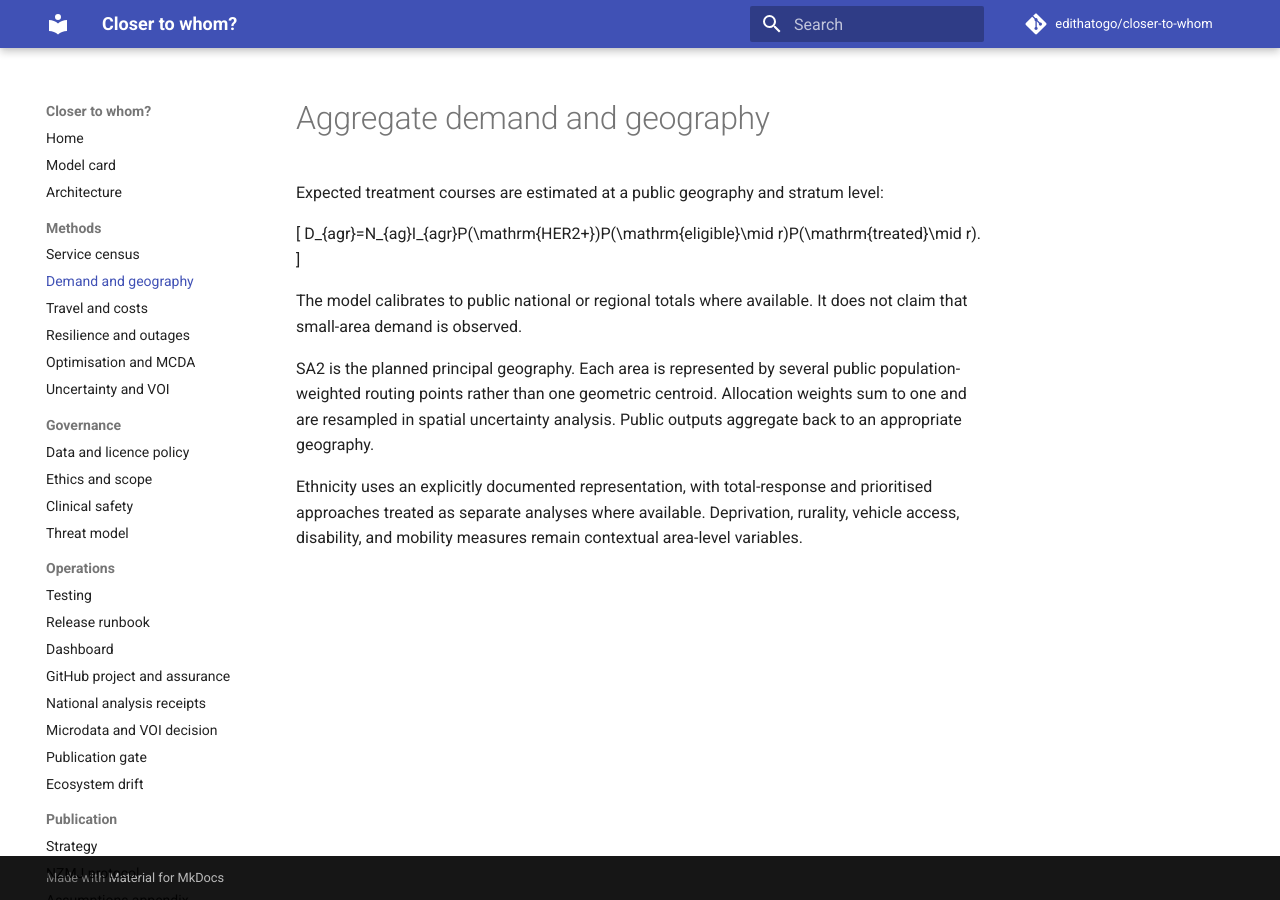
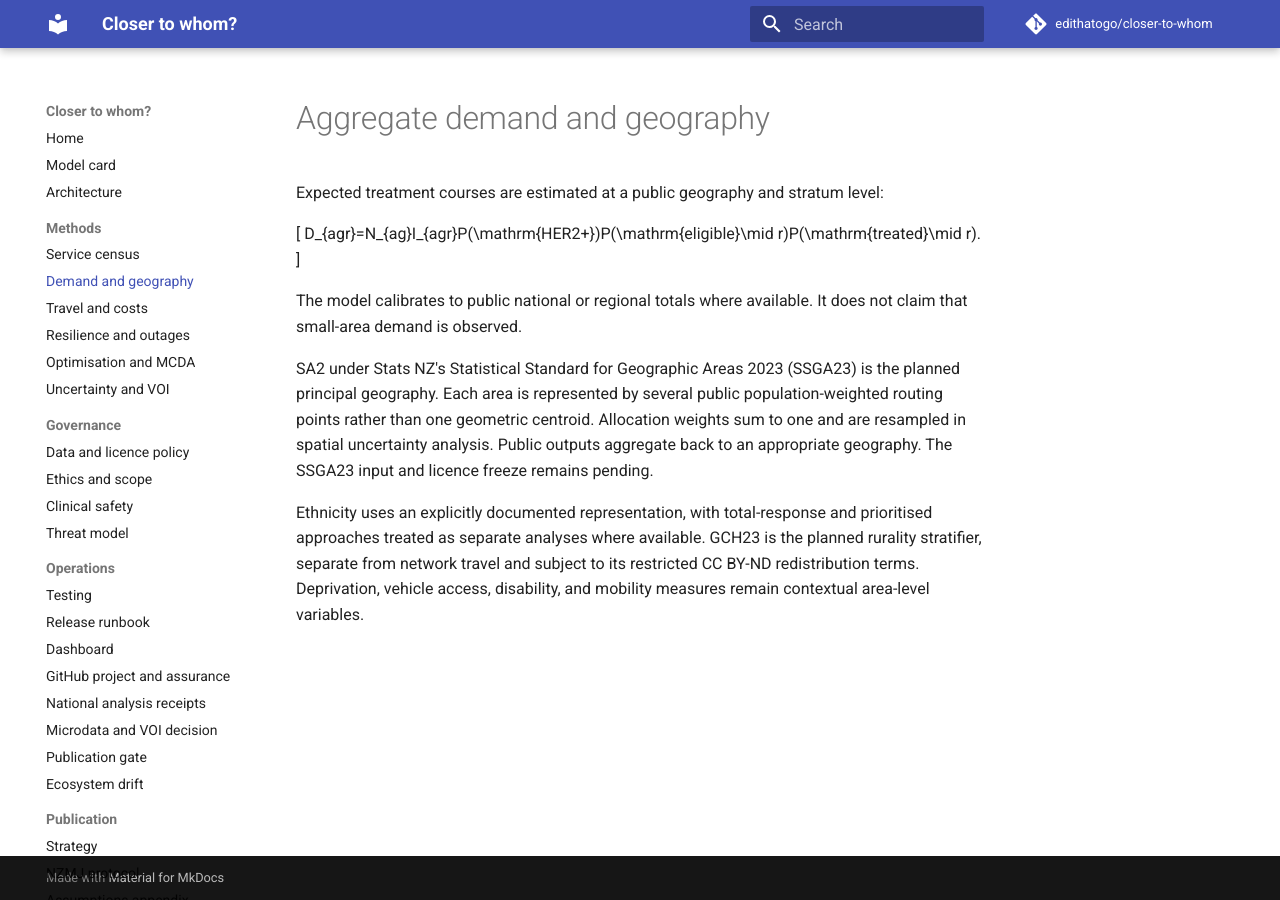
Before and after one commit to edithatogo/closer-to-whom, an MkDocs documentation site: the page built from docs/methods/demand-and-geography.md, in a window 1280 px wide. Built offline with MkDocs 1.6.1 and Material for MkDocs 9.7.7, drawn with Linux system fonts in a browser that asks for light colours; comment, search, counter and statistics services are not loaded.

Commit message:
docs: adopt evidence and licensing recommendations

```diff
--- a/docs/methods/demand-and-geography.md
+++ b/docs/methods/demand-and-geography.md
@@ -8,6 +8,6 @@ D_{agr}=N_{ag}I_{agr}P(\mathrm{HER2+})P(\mathrm{eligible}\mid r)P(\mathrm{treate
 
 The model calibrates to public national or regional totals where available. It does not claim that small-area demand is observed.
 
-SA2 is the planned principal geography. Each area is represented by several public population-weighted routing points rather than one geometric centroid. Allocation weights sum to one and are resampled in spatial uncertainty analysis. Public outputs aggregate back to an appropriate geography.
+SA2 under Stats NZ's Statistical Standard for Geographic Areas 2023 (SSGA23) is the planned principal geography. Each area is represented by several public population-weighted routing points rather than one geometric centroid. Allocation weights sum to one and are resampled in spatial uncertainty analysis. Public outputs aggregate back to an appropriate geography. The SSGA23 input and licence freeze remains pending.
 
-Ethnicity uses an explicitly documented representation, with total-response and prioritised approaches treated as separate analyses where available. Deprivation, rurality, vehicle access, disability, and mobility measures remain contextual area-level variables.
+Ethnicity uses an explicitly documented representation, with total-response and prioritised approaches treated as separate analyses where available. GCH23 is the planned rurality stratifier, separate from network travel and subject to its restricted CC BY-ND redistribution terms. Deprivation, vehicle access, disability, and mobility measures remain contextual area-level variables.
```
Also changed, not shown: docs/publication/assumptions-appendix.md (+2 -2 lines), 3 other files.
